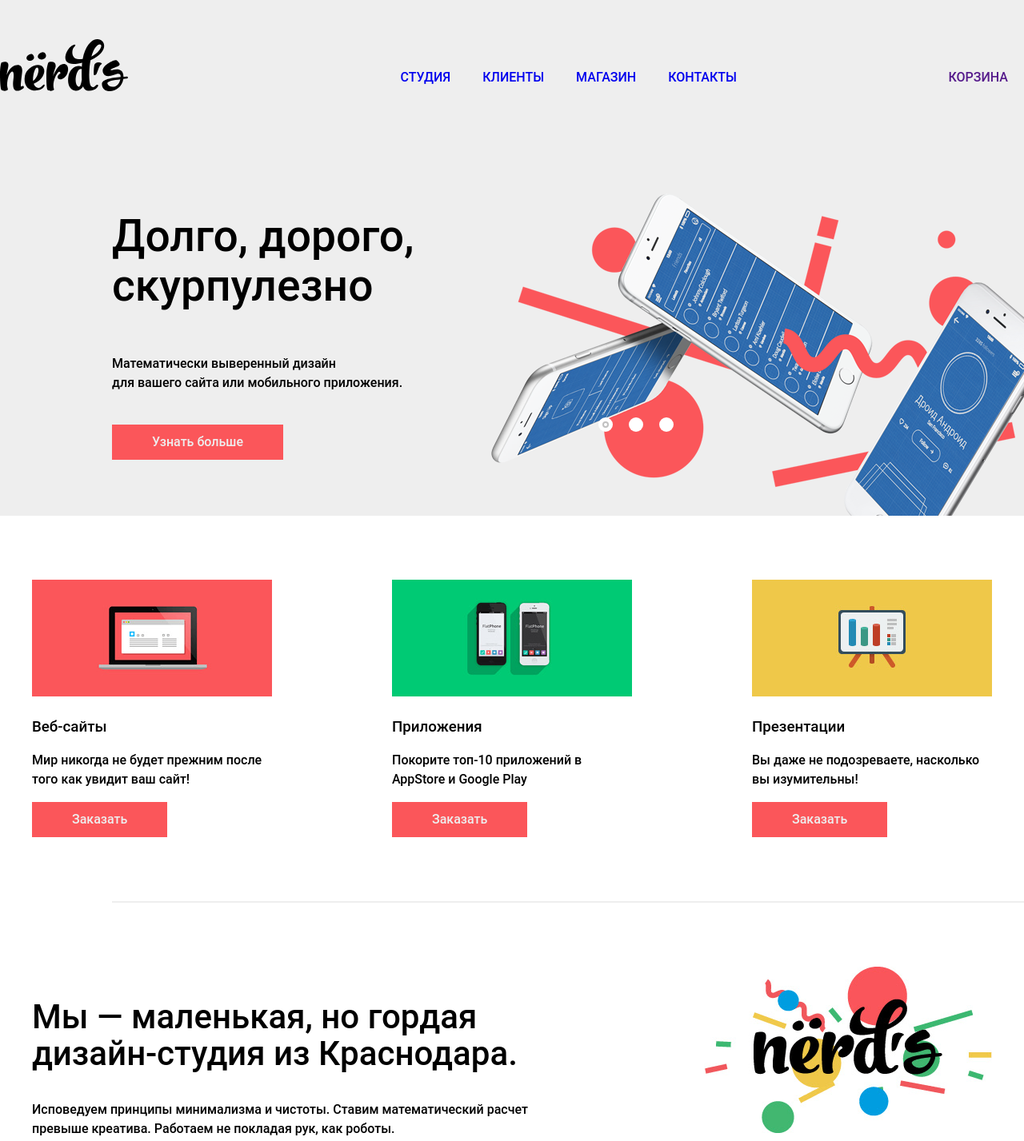
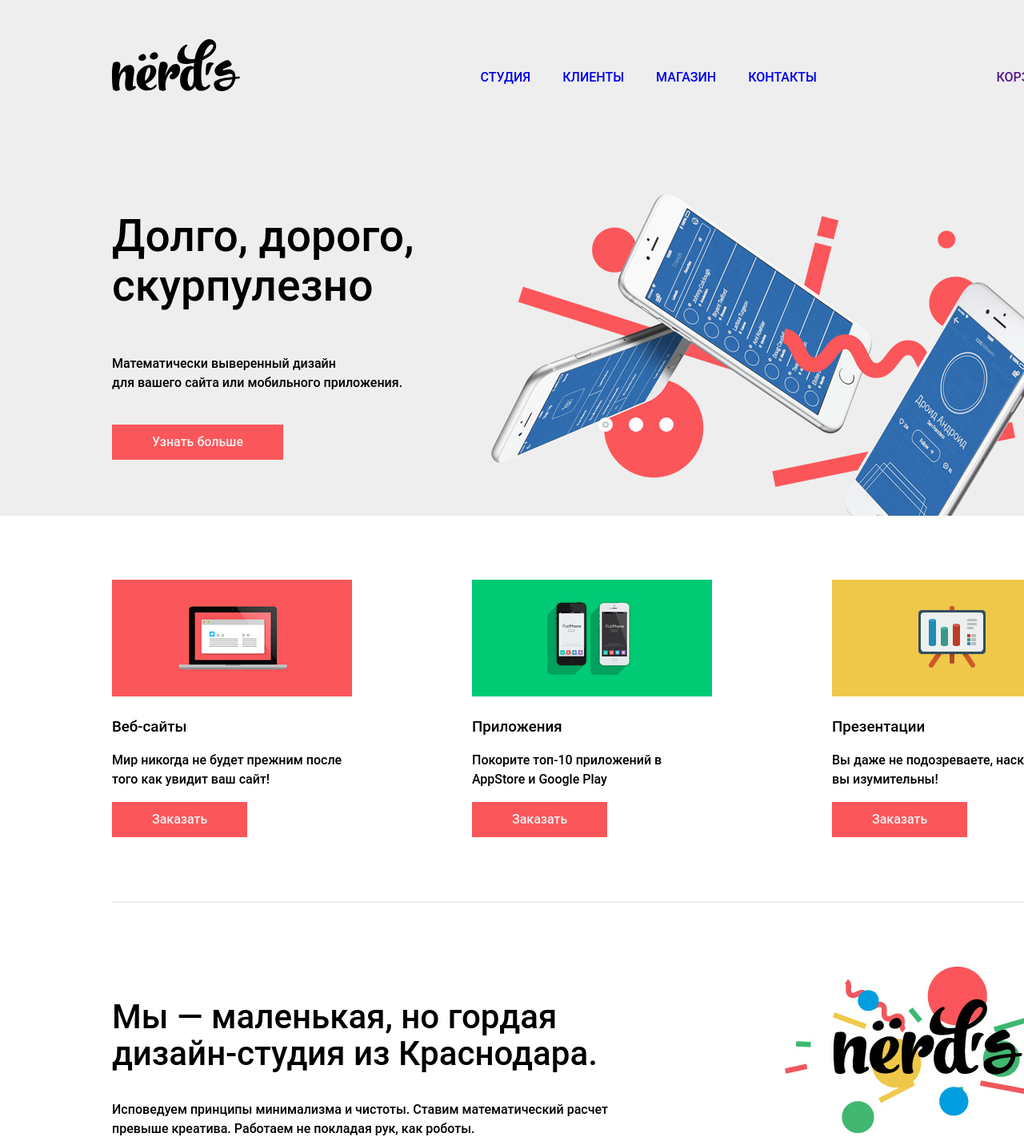
Before and after one commit to Makarovks320/nerds, a plain HTML site: page index.html in a window 1280 px wide. Shown: the top 1427 px of the page at 80% size. Drawn offline with Linux system fonts and the light colour scheme.

Commit message:
прост

```diff
--- a/index.html
+++ b/index.html
@@ -8,7 +8,7 @@
     </head>
     <body>
         <header class="main-header">
-            <nav class="main-navigation">
+            <nav class="container main-navigation">
                 <a class="main-header-logo" href="#">
                     <img src="img/svg/nerds-logo.svg" width="160" height="65" alt="Логотип студии Nerds">
                 </a>
--- a/style.css
+++ b/style.css
@@ -40,8 +40,9 @@ body {
 
   .container {
     width: 1200px;
-    margin: 0 auto;
+    margin: 0 140px;
     }
+
   .main-header {
       background-color: #eeeeee;
   }
@@ -288,13 +289,13 @@ padding: 0;
 }
  .main-footer {
      margin-top: 80px;
+     width: 100%;
  }
  .main-footer .map {
      display: block;
      width: 100%;
  }
  .address {
-
     position: relative;
  }
  .main-footer .pin {
```
